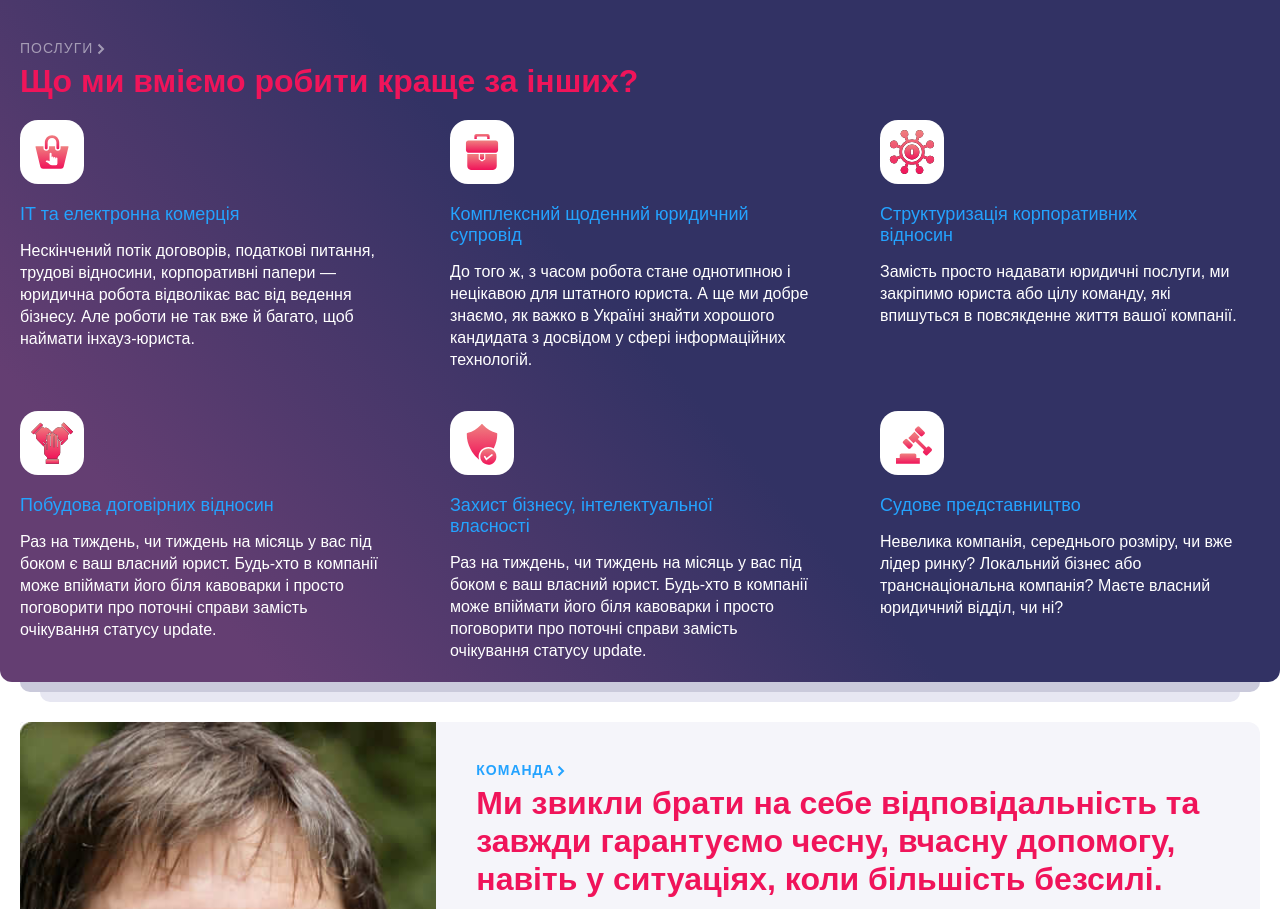
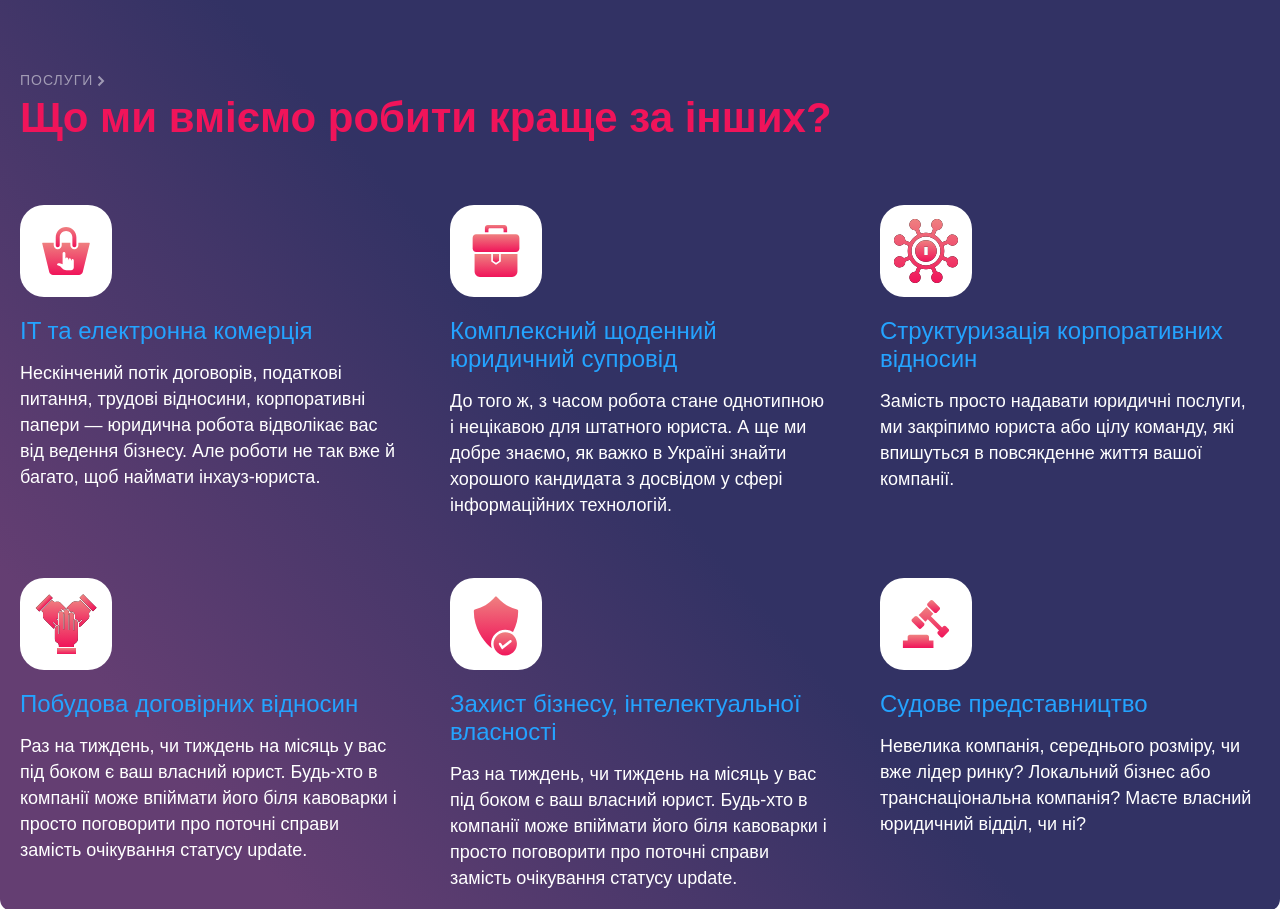
Before and after one commit to VladyslavArevdzhanyan/project_Hlegals, a plain HTML site: page app/index.html in a window 1280 px wide. Shown: the part 1203-2112 px from the top of the page. Drawn offline with Linux system fonts and the light colour scheme; a web font is replaced by a local one.

Commit message:
some changes

```diff
--- a/app/index.html
+++ b/app/index.html
@@ -27,11 +27,11 @@
                         <a class="header__top-phone" href="tel:+380503901595" aria-label="Наш номер телефону">+38 (050) 390 15 95</a>
                     </div>
                     <div class="header__top-link-fb-block">
-                        <a class="header__top-link-fb" href="#" aria-label="Наша сторінка на Facebook"><svg class="header__top-link-fb-img" width="25" height="24" fill="none" xmlns="http://www.w3.org/2000/svg"><path d="M24.5 12.073C24.5 5.405 19.127 0 12.5 0S.5 5.405.5 12.073C.5 18.1 4.888 23.094 10.625 24v-8.437H7.578v-3.49h3.047v-2.66c0-3.025 1.791-4.697 4.533-4.697 1.313 0 2.686.236 2.686.236v2.971H16.33c-1.491 0-1.956.93-1.956 1.886v2.264h3.328l-.532 3.49h-2.796V24c5.737-.906 10.125-5.9 10.125-11.927z" fill="#B3B3BA"/></svg></a>
+                        <a class="header__top-link-fb" href="https://uk-ua.facebook.com" aria-label="Наша сторінка на Facebook"><svg class="header__top-link-fb-img" width="25" height="24" fill="none" xmlns="http://www.w3.org/2000/svg"><path d="M24.5 12.073C24.5 5.405 19.127 0 12.5 0S.5 5.405.5 12.073C.5 18.1 4.888 23.094 10.625 24v-8.437H7.578v-3.49h3.047v-2.66c0-3.025 1.791-4.697 4.533-4.697 1.313 0 2.686.236 2.686.236v2.971H16.33c-1.491 0-1.956.93-1.956 1.886v2.264h3.328l-.532 3.49h-2.796V24c5.737-.906 10.125-5.9 10.125-11.927z" fill="#B3B3BA"/></svg></a>
                     </div>
                 </div>
                 <div class="header__top-link-block-box">
-                    <div class="header__top-link-box"><a class="header__top-link" href="#" ><img class="header__top-img" src="../img/header-logo.svg" alt="header-logo"></a></div>
+                    <div class="header__top-link-box"><a class="header__top-link" href="#"><img class="header__top-img" src="../img/header-logo.svg" alt="header-logo"></a></div>
                     <div class="header__top-link-crumb-box"><a class="header__top-link-crumb" href="#">публікації</a></div>
                 </div>
                 <div class="header__top-hamburger-block">
@@ -66,9 +66,9 @@
     <main id="01" class="main">
         <div class="main__block-background-color">
             <div class="container">
-                <div class="main__block-slider" >
+                <div class="main__block-slider">
                     <h2 class="main__block-slider-h2">Послідовні</h2>
-                    <h3 class="main__block-slider-h3" >Перевертаємо уявлення про юридичні послуги</h3>
+                    <h3 class="main__block-slider-h3">Перевертаємо уявлення про юридичні послуги</h3>
                     <p class="main__block-slider-p">Консолідуючи багаторічний досвід і практику, юристи компанії супроводжують складні проекти і досягають прийняття ряду важливих для галузі рішень. Багато з них формують практику застосування морського права в Україні.</p>
                     <ul class="main__block-slider-buttons">
                         <li>
@@ -111,7 +111,8 @@
                         <article class="main__block-about-us-block">
                             <div class="main__block-about-us-block-1">
                                 <img class="main__block-about-us-block-1-img" src="../img/main-block-image-1.svg" alt="main-block-image-1">
-                                <a class="main__block-about-us-block-1-a" href="#">IT та електронна комерція</a>
+                                <img class="main__block-about-us-block-1-img-large" src="../img/main-block-image-1-large.svg" alt="main-block-image-1">
+                                <a class="main__block-about-us-block-1-a" href="service-page.html">IT та електронна комерція</a>
                             </div>
                             <div class="main__block-about-us-block-2">
                                 <p class="main__block-about-us-block-2-p">Нескінчений потік договорів, податкові питання, трудові відносини, корпоративні папери — юридична робота відволікає вас від ведення бізнесу. Але роботи не так вже й багато, щоб наймати інхауз-юриста. </p>
@@ -120,7 +121,8 @@
                         <article class="main__block-about-us-block">
                             <div class="main__block-about-us-block-1">
                                 <img class="main__block-about-us-block-1-img" src="../img/main-block-image-2.svg" alt="main-block-image-2">
-                                <a class="main__block-about-us-block-1-a" href="#">Комплексний щоденний юридичний супровід</a>
+                                <img class="main__block-about-us-block-1-img-large" src="../img/main-block-image-2-large.svg" alt="main-block-image-2">
+                                <a class="main__block-about-us-block-1-a" href="service-page.html">Комплексний щоденний юридичний супровід</a>
                             </div>
                             <div class="main__block-about-us-block-2">
                                 <p class="main__block-about-us-block-2-p">До того ж, з часом робота стане однотипною і нецікавою для штатного юриста. А ще ми добре знаємо, як важко в Україні знайти хорошого кандидата з досвідом у сфері інформаційних технологій.</p>
@@ -129,7 +131,8 @@
                         <article class="main__block-about-us-block">
                             <div class="main__block-about-us-block-1">
                                 <img class="main__block-about-us-block-1-img" src="../img/main-block-image-3.svg" alt="main-block-image-3">
-                                <a class="main__block-about-us-block-1-a" href="#">Структуризація корпоративних відносин</a>
+                                <img class="main__block-about-us-block-1-img-large" src="../img/main-block-image-3-large.svg" alt="main-block-image-3">
+                                <a class="main__block-about-us-block-1-a" href="service-page.html">Структуризація корпоративних відносин</a>
                             </div>
                             <div class="main__block-about-us-block-2">
                                 <p class="main__block-about-us-block-2-p">Замість просто надавати юридичні послуги, ми закріпимо юриста або цілу команду, які впишуться в повсякденне життя вашої компанії. </p>
@@ -138,7 +141,8 @@
                         <article class="main__block-about-us-block">
                             <div class="main__block-about-us-block-1">
                                 <img class="main__block-about-us-block-1-img" src="../img/main-block-image-4.svg" alt="main-block-image-4">
-                                <a class="main__block-about-us-block-1-a" href="#">Побудовa договірних відносин</a>
+                                <img class="main__block-about-us-block-1-img-large" src="../img/main-block-image-4-large.svg" alt="main-block-image-4">
+                                <a class="main__block-about-us-block-1-a" href="service-page.html">Побудовa договірних відносин</a>
                             </div>
                             <div class="main__block-about-us-block-2">
                                 <p class="main__block-about-us-block-2-p">Раз на тиждень, чи тиждень на місяць у вас під боком є ваш власний юрист. Будь-хто в компанії може впіймати його біля кавоварки і просто поговорити про поточні справи замість очікування статусу update.</p>
@@ -147,7 +151,8 @@
                         <article class="main__block-about-us-block">
                             <div class="main__block-about-us-block-1">
                                 <img class="main__block-about-us-block-1-img" src="../img/main-block-image-5.svg" alt="main-block-image-5">
-                                <a class="main__block-about-us-block-1-a" href="#">Захист бізнесу, інтелектуальної власності</a>
+                                <img class="main__block-about-us-block-1-img-large" src="../img/main-block-image-5-large.svg" alt="main-block-image-5">
+                                <a class="main__block-about-us-block-1-a" href="service-page.html">Захист бізнесу, інтелектуальної власності</a>
                             </div>
                             <div class="main__block-about-us-block-2">
                                 <p class="main__block-about-us-block-2-p">Раз на тиждень, чи тиждень на місяць у вас під боком є ваш власний юрист. Будь-хто в компанії може впіймати його біля кавоварки і просто поговорити про поточні справи замість очікування статусу update.</p>
@@ -156,7 +161,8 @@
                         <article class="main__block-about-us-block">
                             <div class="main__block-about-us-block-1">
                                 <img class="main__block-about-us-block-1-img" src="../img/main-block-image-6.svg" alt="main-block-image-6">
-                                <a class="main__block-about-us-block-1-a" href="#">Судове представництво</a>
+                                <img class="main__block-about-us-block-1-img-large" src="../img/main-block-image-6-large.svg" alt="main-block-image-6">
+                                <a class="main__block-about-us-block-1-a" href="service-page.html">Судове представництво</a>
                             </div>
                             <div class="main__block-about-us-block-2">
                                 <p class="main__block-about-us-block-2-p">Невелика компанія, середнього розміру, чи вже лідер ринку? Локальний бізнес або транснаціональна компанія? Маєте власний юридичний відділ, чи ні?</p>
@@ -171,10 +177,9 @@
                 <div class="main__block-team-slider">
                     <div class="main__block-team-slider-block">
                         <div class="main__block-team-slider-block-link">
-                            <a class="main__block-team-slider-block-link-a" href="#">команда</a>
+                            <a class="main__block-team-slider-block-link-a" href="our-team.html">команда</a>
                             <svg class="main__block-team-slider-block-link-svg" width="12" height="12" viewBox="0 0 12 12" fill="none" xmlns="http://www.w3.org/2000/svg"><path d="M3.5 1.5L8 6L3.5 10.5" stroke="#24A3FF" stroke-width="2"/></svg>
                         </div>
-
                         <div class="main__block-team-slider-block-text">
                             <p class="main__block-team-slider-block-text-p">Ми звикли брати на себе відповідальність та завжди гарантуємо чесну, вчасну допомогу, навіть у ситуаціях, коли більшість безсилі.</p>
                         </div>
@@ -188,7 +193,6 @@
                             <h3 class="main__block-team-slider-block-person-about-h3">Олександр Кац</h3>
                             <p class="main__block-team-slider-block-person-about-p">Керуючий партнер</p>
                         </div>
-
                     </div>
                     <ul class="main__block-team-slider-block-buttons">
                         <li>
@@ -242,7 +246,7 @@
                     <img class="main__block-companies-examples-list-img" src="../img/company-hilel.png" alt="company-hilel">
                 </article>
                 <article class="main__block-companies-examples-list main__block-companies-examples-list-block-2">
-                        <img class="main__block-companies-examples-list-img " src="../img/company-wanna-biz.png" alt="company-wanna-biz">
+                    <img class="main__block-companies-examples-list-img" src="../img/company-wanna-biz.png" alt="company-wanna-biz">
                 </article>
                 <article class="main__block-companies-examples-list main__block-companies-examples-list-block-3">
                     <img class="main__block-companies-examples-list-img" src="../img/company-target-pine.png" alt="company-target-pine">
@@ -269,10 +273,10 @@
                     <img class="main__block-companies-examples-list-img" src="../img/company-citypark.png" alt="company-citypark">
                 </article>
                 <article class="main__block-companies-examples-list main__block-companies-examples-list-block-11">
-                        <img src="../img/company-art-print.png" alt="company-art-print" class="main__block-companies-examples-list-img">
+                    <img class="main__block-companies-examples-list-img" src="../img/company-art-print.png" alt="company-art-print">
                 </article>
                 <article class="main__block-companies-examples-list main__block-companies-examples-list-block-12">
-                        <img src="../img/company-ultimate-card.png" alt="company-ultimate-card" class="main__block-companies-examples-list-img">
+                    <img class="main__block-companies-examples-list-img" src="../img/company-ultimate-card.png" alt="company-ultimate-card">
                 </article>
             </section>
         </div>
@@ -373,7 +377,7 @@
                         <a class="footer__menu-adress-link" href="#" aria-label="Наша компанія на карті">Подивитися на мапі</a>
                     </div>
                     <div class="footer__menu-contacts">
-                        <a class="footer__menu-contacts-link" href="#" aria-label="Наша сторінка на Facebook"><svg class="footer__menu-contacts-svg" width="25" height="24" fill="none" xmlns="http://www.w3.org/2000/svg"><path d="M24.5 12.073C24.5 5.405 19.127 0 12.5 0S.5 5.405.5 12.073C.5 18.1 4.888 23.094 10.625 24v-8.437H7.578v-3.49h3.047v-2.66c0-3.025 1.791-4.697 4.533-4.697 1.313 0 2.686.236 2.686.236v2.971H16.33c-1.491 0-1.956.93-1.956 1.886v2.264h3.328l-.532 3.49h-2.796V24c5.737-.906 10.125-5.9 10.125-11.927z" fill="#24A3FF"/></svg></a>
+                        <a class="footer__menu-contacts-link" href="https://uk-ua.facebook.com" aria-label="Наша сторінка на Facebook"><svg class="footer__menu-contacts-svg" width="25" height="24" fill="none" xmlns="http://www.w3.org/2000/svg"><path d="M24.5 12.073C24.5 5.405 19.127 0 12.5 0S.5 5.405.5 12.073C.5 18.1 4.888 23.094 10.625 24v-8.437H7.578v-3.49h3.047v-2.66c0-3.025 1.791-4.697 4.533-4.697 1.313 0 2.686.236 2.686.236v2.971H16.33c-1.491 0-1.956.93-1.956 1.886v2.264h3.328l-.532 3.49h-2.796V24c5.737-.906 10.125-5.9 10.125-11.927z" fill="#24A3FF"/></svg></a>
                         <a class="footer__menu-contacts-phone" href="tel:+380503901595" aria-label="Наш номер телефону">+38 (050) 390 15 91</a>
                         <a class="footer__menu-contacts-email" href="mailto:contact@hlegals.net" aria-label="Наша пошта">contact@hlegals.net</a>
                     </div>
--- a/app/sass/_fonts.scss
+++ b/app/sass/_fonts.scss
@@ -4,7 +4,6 @@
          url('../fonts/ttnorms-bold-webfont.woff') format('woff');
     font-weight: 700;
     font-style: normal;
-
 }
 
 @font-face {
@@ -13,7 +12,6 @@
          url('../fonts/ttnorms-medium-webfont.woff') format('woff');
     font-weight: 500;
     font-style: normal;
-
 }
 
 @font-face {
@@ -22,5 +20,4 @@
          url('../fonts/ttnorms-regular-webfont.woff') format('woff');
     font-weight: 400;
     font-style: normal;
-
 }
--- a/app/sass/block/_header__top.scss
+++ b/app/sass/block/_header__top.scss
@@ -38,8 +38,6 @@
                 height: 24px;
                 transition-duration: 1s;
             }
-
-
         }
         &-phone {
             text-decoration: none;
@@ -125,7 +123,6 @@
         }
         &-link-block-box {
             display: flex;
-
         }
         &-link-crumb {
             text-decoration: none;
@@ -194,7 +191,6 @@
         &-phone {
             color: var(--white);
         }
-
         &-phone-block {
             padding-right: 30px;
             position: relative;
@@ -255,5 +251,4 @@
             justify-self: flex-end;
         }
     }
-
 }
--- a/app/sass/block/_main__block-about.scss
+++ b/app/sass/block/_main__block-about.scss
@@ -13,7 +13,6 @@
             transform: translateX(5px);
             transition-duration: 2s;
         }
-
         &-a {
             text-decoration: none;
             font-size: 14px;
@@ -27,7 +26,6 @@
             &:hover {
                 color: var(--red);
                 opacity: 1;
-
             }
         }
     }
@@ -46,6 +44,9 @@
         &-block-1 {
             display: flex;
             align-items: center;
+            &-img-large {
+                display: none;
+            }
         }
         &-block-1-a {
             text-decoration: none;
@@ -96,12 +97,40 @@
         font-size: 42px;
         line-height: 50px;
     }
-
 }
 
 @media (min-width: 991px) {
     .main__block-about-us {
         grid-template-columns: 1fr 1fr 1fr;
         grid-template-rows: 1fr 1fr;
+        padding-top: 62px;
+        row-gap: 60px;
+        &-block-1-img {
+            display: none;
+            &-large {
+                display: block;
+            }
+        }
+        &-block-1-a {
+            font-weight: 500;
+            font-size: 24px;
+            line-height: 28px;
+            max-width: 360px;
+        }
+        &-block-2-p {
+            font-weight: 400;
+            font-size: 18px;
+            line-height: 26px;
+            max-width: 404px;
+        }
+    }
+    .main__block-about {
+        padding-top: 75px;
+        &-h2 {
+            padding-top: 4px;
+            font-weight: 700;
+            font-size: 42px;
+            line-height: 50px;
+        }
     }
 }
--- a/app/sass/block/_main__block-background-color.scss
+++ b/app/sass/block/_main__block-background-color.scss
@@ -1,7 +1,7 @@
 .main__block-background-color {
     background: linear-gradient(228.57deg, var(--gradient) 11.93%, var(--gradient) 57.17%, var(--gradient2) 87.46%);
     border-radius: 0px 0px 12px 12px;
-    position: relative;;
+    position: relative;
     &::after {
         content: "";
         position: absolute;
--- a/app/sass/block/_main__block-examples.scss
+++ b/app/sass/block/_main__block-examples.scss
@@ -58,10 +58,20 @@
     .main__block-examples-link:last-child {
         border-radius: 0px 0px 12px 0px;
     }
-
 }
 
 @media (min-width: 991px) {
+    .main__block-examples  {
+        padding-top: 95px;
+        &-link-h3 {
+            font-size: 24px;
+            line-height: 28px;
+        }
+        &-link-p {
+            padding-top: 20px;
+        }
+    }
+
     .main__block-examples-links {
         grid-template-columns: 1fr 1fr 1fr;
         grid-template-rows: 1fr 1fr;
--- a/app/sass/block/_main__block-publications.scss
+++ b/app/sass/block/_main__block-publications.scss
@@ -87,7 +87,6 @@
             }
         }
     }
-
     &-button {
         text-align: center;
     }
@@ -103,7 +102,7 @@
         color: var(--white);
         border: none;
         margin-top: 33px;
-        margin-bottom: 38px;
+        margin-bottom: 58px;
         padding: 17px 75px;
         cursor: pointer;
         &:hover {
@@ -133,5 +132,15 @@
     .main__block-publications-examples {
         grid-template-columns: 1fr 1fr 1fr;
         grid-template-rows: 1fr 1fr;
+        margin-top: 11px;
+    }
+    .main__block-publications {
+        padding-top: 41px;
+        &-p {
+            font-weight: 700;
+            font-size: 42px;
+            line-height: 50px;
+            padding-top: 5px;
+        }
     }
 }
--- a/app/sass/block/_main__block-team-slider.scss
+++ b/app/sass/block/_main__block-team-slider.scss
@@ -29,7 +29,6 @@
         &:hover .main__block-team-slider-block-link-svg {
             transform: translateX(5px);
             transition-duration: 3s;
-
         }
     }
     &-text {
@@ -58,8 +57,8 @@
         margin: 0 7px;
         &:hover {
             background: var(--blue);
-            opacity: 1;
-            transition-duration: 3s;
+            opacity: 0.6;
+            transition-duration: 1s;
         }
         &.active {
             background: var(--blue);
@@ -88,7 +87,6 @@
             }
         }
     }
-
 }
 
 @media (min-width: 767px) {
@@ -131,3 +129,15 @@
         }
     }
 }
+
+@media (min-width: 991px) {
+    .main__block-team-slider-block {
+        margin-top: 64px;
+        &-text-p {
+            font-weight: 700;
+            font-size: 42px;
+            line-height: 50px;
+            max-width: 800px;
+        }
+    }
+}
```
Also changed, not shown: app/sass/block/_footer.scss (+2 -6 lines), app/css/style.css, app/img/main-block-image-1-large.svg (added), app/img/main-block-image-2-large.svg (added), app/img/main-block-image-3-large.svg (added), app/img/main-block-image-4-large.svg (added), app/img/main-block-image-5-large.svg (added), app/img/main-block-image-6-large.svg (added), 1 other file. Lines whose indentation alone changed are shown as unchanged.
